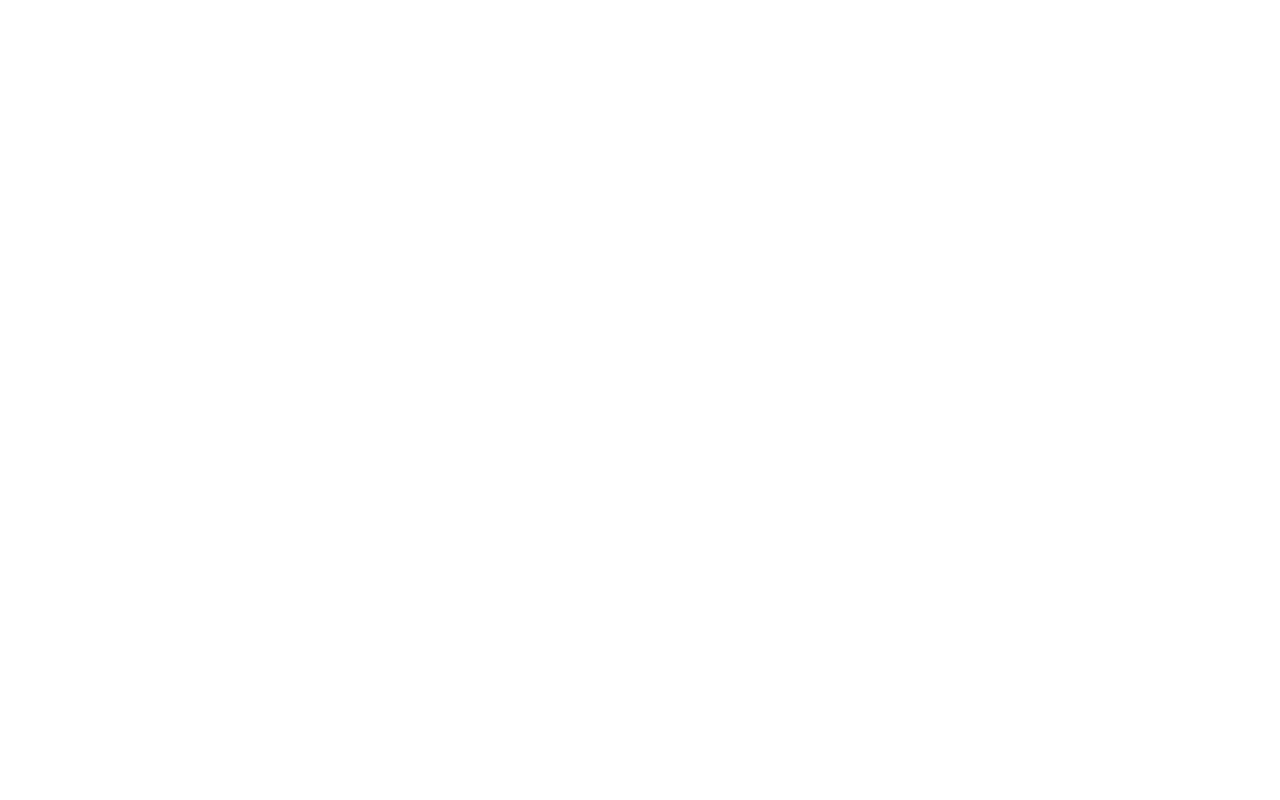
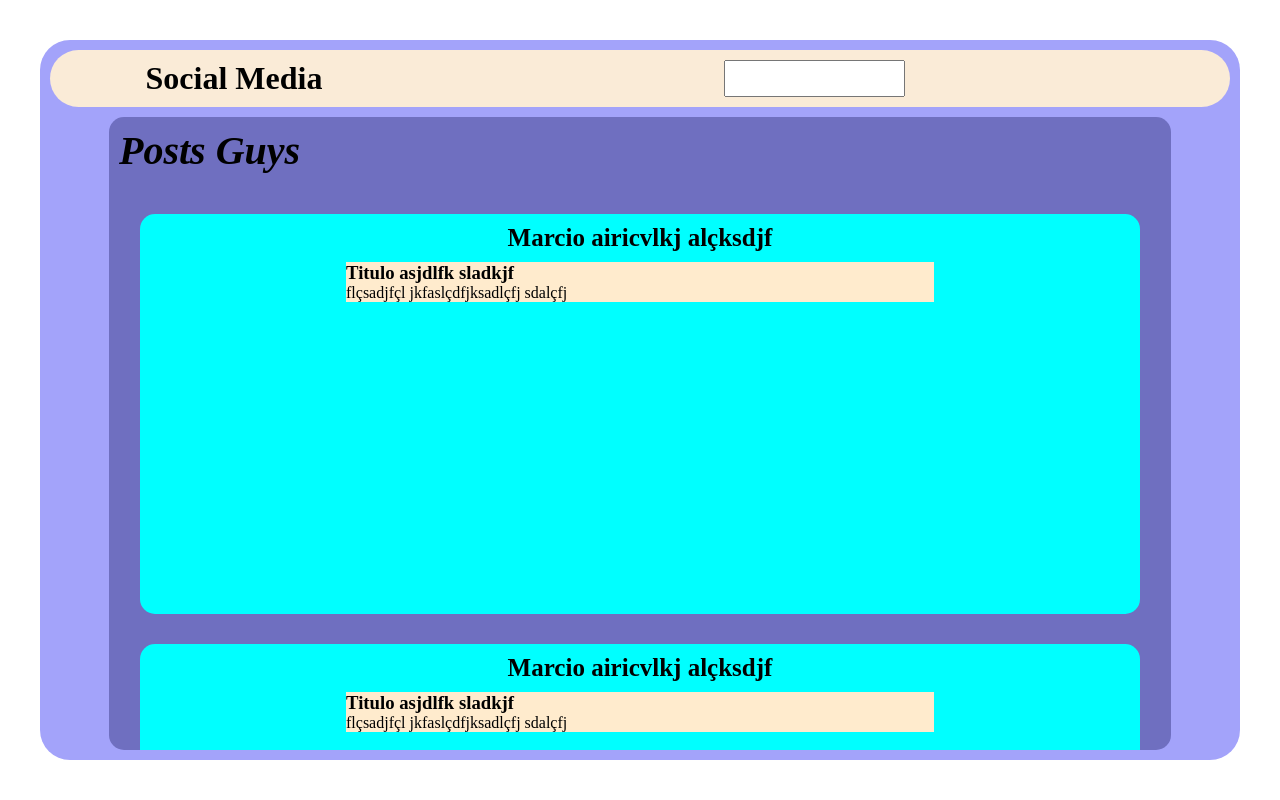
Before and after one commit to pedrolucasods/Atividade-WebDinamico, a plain HTML site: page social_media/posts/index.html in a window 1280 px wide. Drawn offline with Linux system fonts and the light colour scheme; no server answers.

Commit message:
feat: adiciona prototipo base da tela de posts

```diff
--- a/social_media/api.js
+++ b/social_media/api.js
@@ -1,4 +1,4 @@
-class Api{
+export class Api{
     #users
     #posts
     #comments
@@ -41,12 +41,3 @@ class Api{
         return data
     }
 }
-
-async function main(){
-    const api = new Api()
-    const posts = await api.getPosts()
-    const users = await api.getUsers()
-    console.log(users)
-}
-
-main()
--- a/social_media/posts/index.html
+++ b/social_media/posts/index.html
@@ -7,7 +7,48 @@
     <title>Document</title>
 </head>
 <body>
-
+    <div class="container">
+        <div class="menu">
+            <div class="menu-title">
+                <h1>Social Media</h1>
+            </div>
+            <div class="menu-actions">
+                <input type="text" id="search-post">
+            </div>
+        </div>
+        <div class="list-posts">
+            <div class="div-title">
+                <h2 class="title-list">Posts Guys</h2>
+            </div>
+            <div class="post">
+                <h4>Marcio airicvlkj alçksdjf</h4>
+                <div class="post-info">
+                    <h3>Titulo asjdlfk sladkjf</h3>
+                    <div class="body-post">
+                        <p>flçsadjfçl jkfaslçdfjksadlçfj sdalçfj</p>
+                    </div>
+                </div>
+            </div>
+            <div class="post">
+                <h4>Marcio airicvlkj alçksdjf</h4>
+                <div class="post-info">
+                    <h3>Titulo asjdlfk sladkjf</h3>
+                    <div class="body-post">
+                        <p>flçsadjfçl jkfaslçdfjksadlçfj sdalçfj</p>
+                    </div>
+                </div>
+            </div>
+            <div class="post">
+                <h4>Marcio airicvlkj alçksdjf</h4>
+                <div class="post-info">
+                    <h3>Titulo asjdlfk sladkjf</h3>
+                    <div class="body-post">
+                        <p>flçsadjfçl jkfaslçdfjksadlçfj sdalçfj</p>
+                    </div>
+                </div>
+            </div>
+        </div>
+    </div>
 </body>
-<script src="script.js" defer></script>
+<script type="module" src="script.js" defer></script>
 </html>
--- a/social_media/posts/script.js
+++ b/social_media/posts/script.js
@@ -0,0 +1,13 @@
+import {Api} from '../api.js'
+// document.addEventListener("DOMContentLoaded",()=>{
+//     main()
+// })
+
+async function main(){
+    const api = new Api()
+    const posts = await api.getPosts()
+    const users = await api.getUsers()
+    console.log(posts)
+}
+
+main()
--- a/social_media/posts/style.css
+++ b/social_media/posts/style.css
@@ -0,0 +1,92 @@
+*{
+    box-sizing: border-box;
+    margin: 0 auto;
+    padding: 0;
+}
+
+body{
+    display: flex;
+    height: 100vh;
+    padding: 40px;
+}
+
+.container{
+    display: flex;
+    flex-direction: column;
+    background-color: rgb(163, 163, 250);
+    width: 100%;
+    border-radius: 30px;
+    padding: 10px;
+    min-height: 0;
+}
+
+.menu{
+    display: flex;
+    background-color: antiquewhite;
+    width: 100%;
+    justify-content: space-between;
+    padding: 10px;
+    border-radius: 30px;
+}
+
+.menu-title{
+    display: flex;
+    width: 30%;
+}
+
+.menu-actions{
+    display: flex;
+    width: 70%;
+}
+
+.list-posts{
+    display: flex;
+    flex-direction: column;
+    background-color: rgb(111, 111, 192);
+    flex: 1;
+    min-height: 0;
+    width: 90%;
+    height: 100%;
+    margin-top: 10px;
+    border-radius: 15px;
+    gap: 30px;
+    overflow-y: auto;
+}
+
+.div-title{
+    display: block;
+    padding: 10px;
+    width: 100%;
+    background-color: transparent;
+}
+
+.title-list{
+    display: flex;
+    font-style: italic;
+    font-size: 40px;
+    align-self: flex-start;
+}
+
+.post{
+    display: flex;
+    flex-direction: column;
+    background-color: aqua;
+    height: 400px;
+    width: 1000px;
+    flex-shrink: 0;
+    padding: 10px;
+    border-radius: 15px;
+    gap: 10px;
+}
+
+.post h4{
+    display: flex;
+    justify-self: end;
+    font-size: 25px;
+    align-self: flex-start;
+}
+
+.post-info{
+    width: 60%;
+    background-color: blanchedalmond;
+}
```
